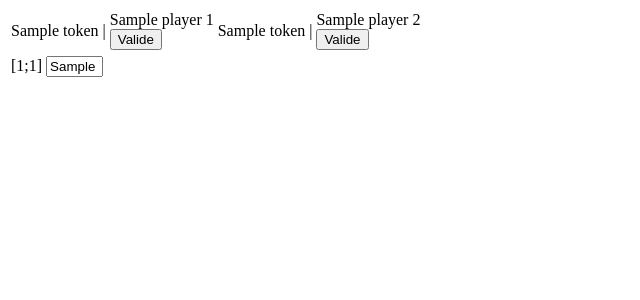
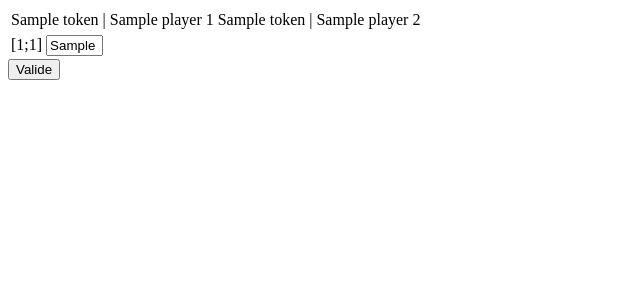
Before and after one commit to imimoun/mysitedj2_0, a Django app: template scrabble/template/gameboard.html in a window 1280 px wide. Shown: the top 300 px of the page, without its empty margins (0-640 px from the left). Run offline with Django 3.2, Linux system fonts and the light colour scheme; the template is opened without the code that fills it: most values are stand-ins (such as "Sample title", 1, 10 or a date in 2020); parts of the project's set-up code (start-up, migrations or seed data) failed here and were passed over.

Commit message:
Issue #31: Edit button position.

```diff
--- a/scrabble/template/gameboard.html
+++ b/scrabble/template/gameboard.html
@@ -11,7 +11,6 @@
         </td>
         <td>
           {{ game.player_1.name }} <br />
-          <input id="player1_valide" type="button" value="Valide" />
         </td>
         <td>
         {% for token in game.hand_player_2 %}
@@ -20,10 +19,10 @@
         </td>
         <td>
           {{ game.player_2.name }} <br />
-          <input id="player2_valide" type="button" value="Valide" />
         </td>
       </tr>
     </table>
+    <form action="{% url 'user-play-turn' game.id_game current_id_player %}" method="POST">
       <table>
         {% for line in game.gameboard %}
         <tr>
@@ -36,5 +35,7 @@
         </tr>
         {% endfor %}
       </table>
+      <input id="player_valide" type="button" value="Valide" />
+    </form>
   </body>
 </html>
```
Lines whose indentation alone changed are shown as unchanged.
